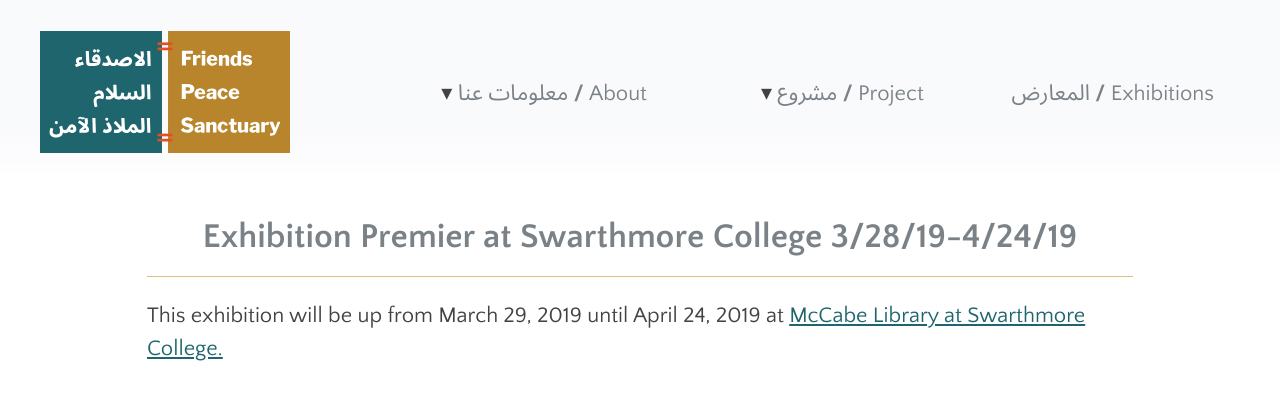
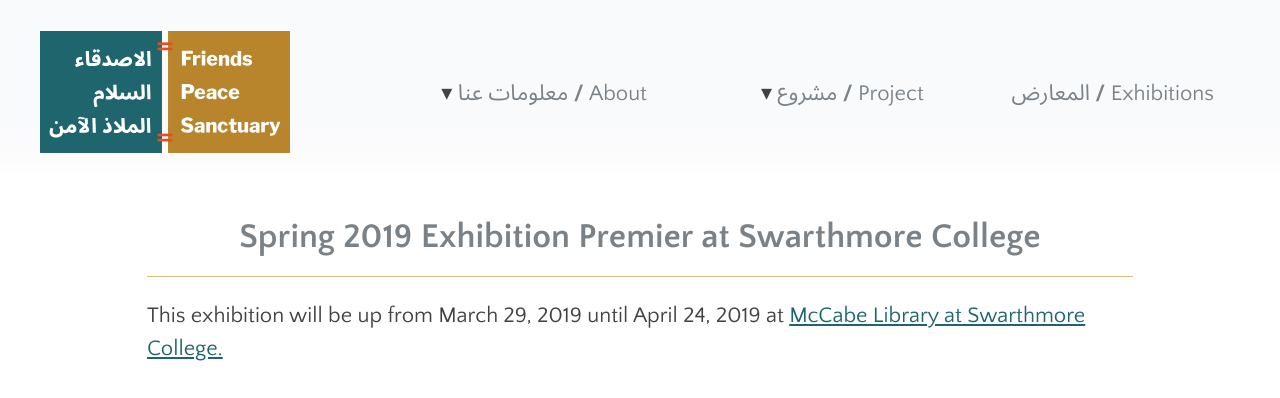
Before and after one commit to swat-ds/fps.swarthmore.edu, a Jekyll site: the page built from _posts/2019-02-21-swarthmore.md, in a window 1280 px wide. Shown: the top 398 px of the page. Built offline with Jekyll 4.4.1, drawn with Linux system fonts in a browser that asks for light colours.

Commit message:
Update 2019-02-21-swarthmore.md

```diff
--- a/_posts/2019-02-21-swarthmore.md
+++ b/_posts/2019-02-21-swarthmore.md
@@ -2,7 +2,7 @@
 lang: en
 date: '2019-03-01 21:28 -0500'
 published: true
-title: Exhibition Premier at Swarthmore College 3/28/19-4/24/19
+title: Spring 2019 Exhibition Premier at Swarthmore College
 categories:
   - exhibitions
   - 'exhibit:swarthmore'
```
